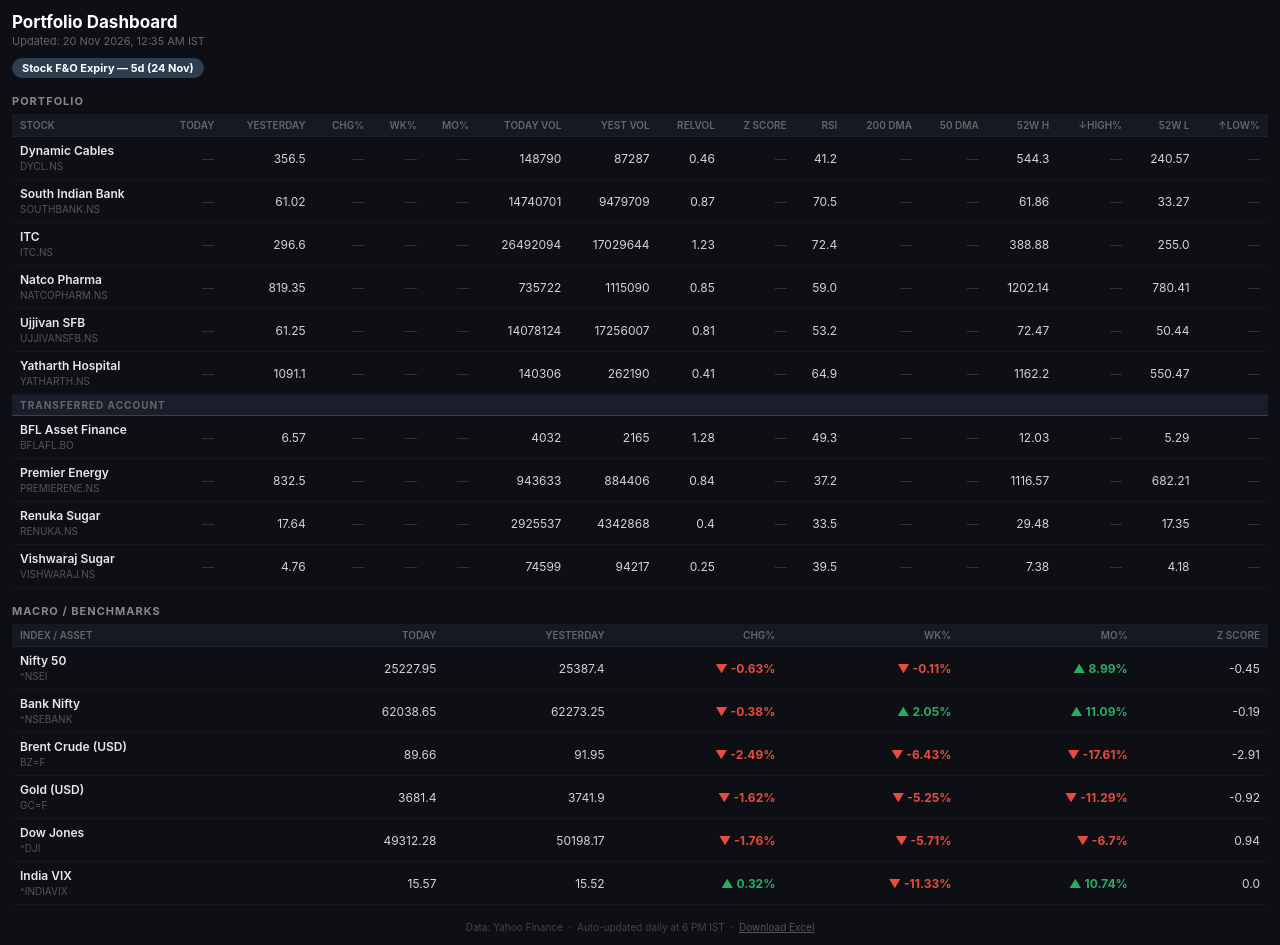
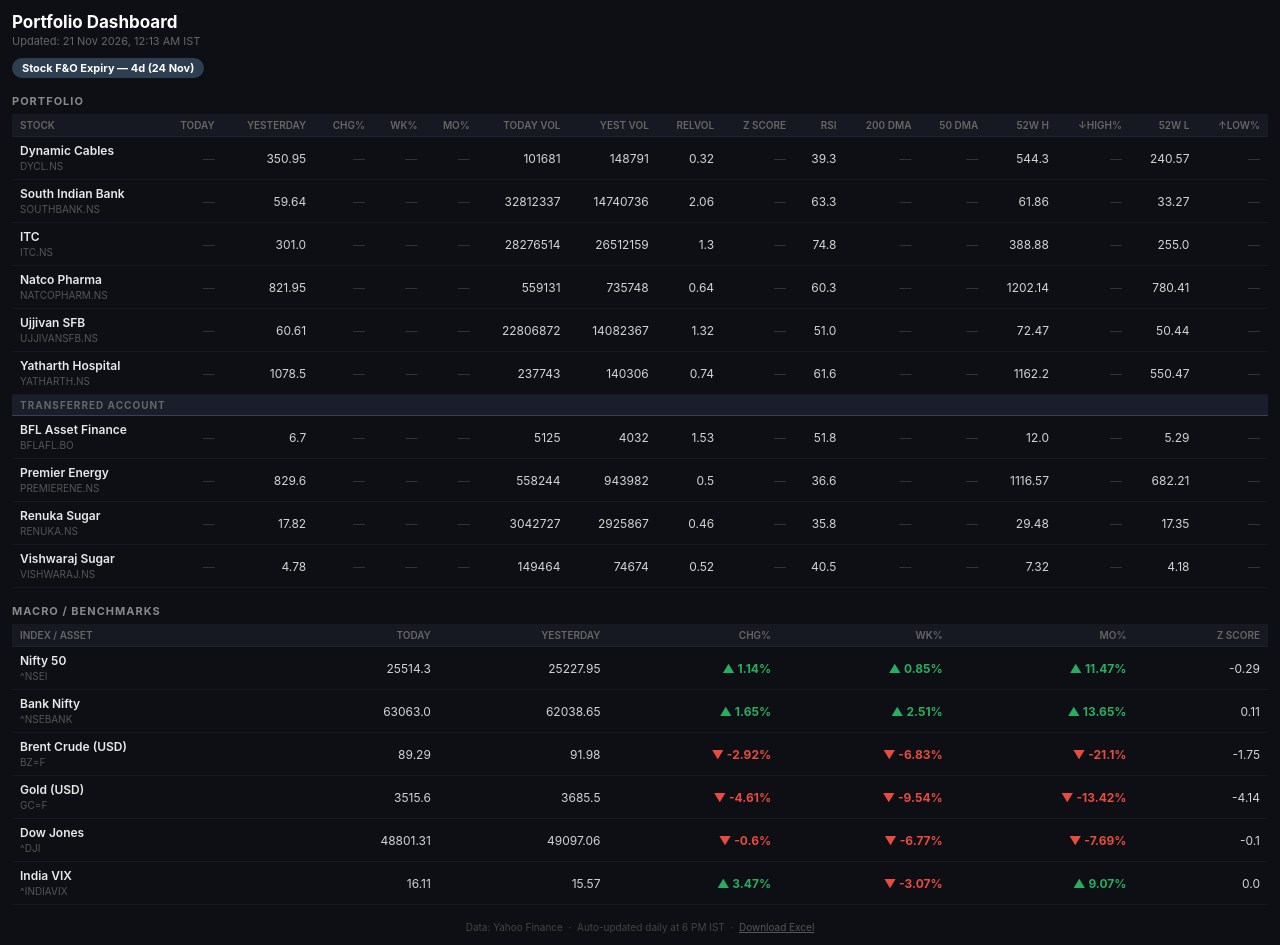
Before and after one commit to sams3011/portfolio-tracker, a plain HTML site: page docs/dashboard.html in a window 1280 px wide. Drawn offline with Linux system fonts and the light colour scheme.

Commit message:
chore: daily portfolio update 2026-11-20 [skip ci]

```diff
--- a/docs/dashboard.html
+++ b/docs/dashboard.html
@@ -39,9 +39,9 @@
 </head>
 <body>
   <h1>Portfolio Dashboard</h1>
-  <div class="sub">Updated: 20 Nov 2026, 12:35 AM IST</div>
+  <div class="sub">Updated: 21 Nov 2026, 12:13 AM IST</div>
 
-  <div class="expiry-bar"><span class="badge" style="background:#2c3e50">Stock F&O Expiry — 5d (24 Nov)</span>
+  <div class="expiry-bar"><span class="badge" style="background:#2c3e50">Stock F&O Expiry — 4d (24 Nov)</span>
 </div>
 
   <div class="sec">Portfolio</div>
@@ -56,60 +56,60 @@
     <tbody>
         <tr>
           <td class="sname">Dynamic Cables<br><small>DYCL.NS</small></td>
-          <td class="na">—</td> <td>356.5</td> <td class="na">—</td>
+          <td class="na">—</td> <td>350.95</td> <td class="na">—</td>
           <td class="na">—</td> <td class="na">—</td>
-          <td>148790</td> <td>87287</td>
-          <td>0.46</td> <td class="na">—</td> <td>41.2</td>
+          <td>101681</td> <td>148791</td>
+          <td>0.32</td> <td class="na">—</td> <td>39.3</td>
           <td class="na">—</td> <td class="na">—</td>
           <td>544.3</td> <td class="na">—</td>
           <td>240.57</td> <td class="na">—</td>
         </tr>
         <tr>
           <td class="sname">South Indian Bank<br><small>SOUTHBANK.NS</small></td>
-          <td class="na">—</td> <td>61.02</td> <td class="na">—</td>
+          <td class="na">—</td> <td>59.64</td> <td class="na">—</td>
           <td class="na">—</td> <td class="na">—</td>
-          <td>14740701</td> <td>9479709</td>
-          <td>0.87</td> <td class="na">—</td> <td>70.5</td>
+          <td>32812337</td> <td>14740736</td>
+          <td>2.06</td> <td class="na">—</td> <td>63.3</td>
           <td class="na">—</td> <td class="na">—</td>
           <td>61.86</td> <td class="na">—</td>
           <td>33.27</td> <td class="na">—</td>
         </tr>
         <tr>
           <td class="sname">ITC<br><small>ITC.NS</small></td>
-          <td class="na">—</td> <td>296.6</td> <td class="na">—</td>
+          <td class="na">—</td> <td>301.0</td> <td class="na">—</td>
           <td class="na">—</td> <td class="na">—</td>
-          <td>26492094</td> <td>17029644</td>
-          <td>1.23</td> <td class="na">—</td> <td>72.4</td>
+          <td>28276514</td> <td>26512159</td>
+          <td>1.3</td> <td class="na">—</td> <td>74.8</td>
           <td class="na">—</td> <td class="na">—</td>
           <td>388.88</td> <td class="na">—</td>
           <td>255.0</td> <td class="na">—</td>
         </tr>
         <tr>
           <td class="sname">Natco Pharma<br><small>NATCOPHARM.NS</small></td>
-          <td class="na">—</td> <td>819.35</td> <td class="na">—</td>
+          <td class="na">—</td> <td>821.95</td> <td class="na">—</td>
           <td class="na">—</td> <td class="na">—</td>
-          <td>735722</td> <td>1115090</td>
-          <td>0.85</td> <td class="na">—</td> <td>59.0</td>
+          <td>559131</td> <td>735748</td>
+          <td>0.64</td> <td class="na">—</td> <td>60.3</td>
           <td class="na">—</td> <td class="na">—</td>
           <td>1202.14</td> <td class="na">—</td>
           <td>780.41</td> <td class="na">—</td>
         </tr>
         <tr>
           <td class="sname">Ujjivan SFB<br><small>UJJIVANSFB.NS</small></td>
-          <td class="na">—</td> <td>61.25</td> <td class="na">—</td>
+          <td class="na">—</td> <td>60.61</td> <td class="na">—</td>
           <td class="na">—</td> <td class="na">—</td>
-          <td>14078124</td> <td>17256007</td>
-          <td>0.81</td> <td class="na">—</td> <td>53.2</td>
+          <td>22806872</td> <td>14082367</td>
+          <td>1.32</td> <td class="na">—</td> <td>51.0</td>
           <td class="na">—</td> <td class="na">—</td>
           <td>72.47</td> <td class="na">—</td>
           <td>50.44</td> <td class="na">—</td>
         </tr>
         <tr>
           <td class="sname">Yatharth Hospital<br><small>YATHARTH.NS</small></td>
-          <td class="na">—</td> <td>1091.1</td> <td class="na">—</td>
+          <td class="na">—</td> <td>1078.5</td> <td class="na">—</td>
           <td class="na">—</td> <td class="na">—</td>
-          <td>140306</td> <td>262190</td>
-          <td>0.41</td> <td class="na">—</td> <td>64.9</td>
+          <td>237743</td> <td>140306</td>
+          <td>0.74</td> <td class="na">—</td> <td>61.6</td>
           <td class="na">—</td> <td class="na">—</td>
           <td>1162.2</td> <td class="na">—</td>
           <td>550.47</td> <td class="na">—</td>
@@ -119,42 +119,42 @@
         </tr>
         <tr>
           <td class="sname">BFL Asset Finance<br><small>BFLAFL.BO</small></td>
-          <td class="na">—</td> <td>6.57</td> <td class="na">—</td>
+          <td class="na">—</td> <td>6.7</td> <td class="na">—</td>
           <td class="na">—</td> <td class="na">—</td>
-          <td>4032</td> <td>2165</td>
-          <td>1.28</td> <td class="na">—</td> <td>49.3</td>
+          <td>5125</td> <td>4032</td>
+          <td>1.53</td> <td class="na">—</td> <td>51.8</td>
           <td class="na">—</td> <td class="na">—</td>
-          <td>12.03</td> <td class="na">—</td>
+          <td>12.0</td> <td class="na">—</td>
           <td>5.29</td> <td class="na">—</td>
         </tr>
         <tr>
           <td class="sname">Premier Energy<br><small>PREMIERENE.NS</small></td>
-          <td class="na">—</td> <td>832.5</td> <td class="na">—</td>
+          <td class="na">—</td> <td>829.6</td> <td class="na">—</td>
           <td class="na">—</td> <td class="na">—</td>
-          <td>943633</td> <td>884406</td>
-          <td>0.84</td> <td class="na">—</td> <td>37.2</td>
+          <td>558244</td> <td>943982</td>
+          <td>0.5</td> <td class="na">—</td> <td>36.6</td>
           <td class="na">—</td> <td class="na">—</td>
           <td>1116.57</td> <td class="na">—</td>
           <td>682.21</td> <td class="na">—</td>
         </tr>
         <tr>
           <td class="sname">Renuka Sugar<br><small>RENUKA.NS</small></td>
-          <td class="na">—</td> <td>17.64</td> <td class="na">—</td>
+          <td class="na">—</td> <td>17.82</td> <td class="na">—</td>
           <td class="na">—</td> <td class="na">—</td>
-          <td>2925537</td> <td>4342868</td>
-          <td>0.4</td> <td class="na">—</td> <td>33.5</td>
+          <td>3042727</td> <td>2925867</td>
+          <td>0.46</td> <td class="na">—</td> <td>35.8</td>
           <td class="na">—</td> <td class="na">—</td>
           <td>29.48</td> <td class="na">—</td>
           <td>17.35</td> <td class="na">—</td>
         </tr>
         <tr>
           <td class="sname">Vishwaraj Sugar<br><small>VISHWARAJ.NS</small></td>
-          <td class="na">—</td> <td>4.76</td> <td class="na">—</td>
+          <td class="na">—</td> <td>4.78</td> <td class="na">—</td>
           <td class="na">—</td> <td class="na">—</td>
-          <td>74599</td> <td>94217</td>
-          <td>0.25</td> <td class="na">—</td> <td>39.5</td>
+          <td>149464</td> <td>74674</td>
+          <td>0.52</td> <td class="na">—</td> <td>40.5</td>
           <td class="na">—</td> <td class="na">—</td>
-          <td>7.38</td> <td class="na">—</td>
+          <td>7.32</td> <td class="na">—</td>
           <td>4.18</td> <td class="na">—</td>
         </tr></tbody>
   </table></div>
@@ -168,38 +168,38 @@
     <tbody>
         <tr>
           <td class="sname">Nifty 50<br><small>^NSEI</small></td>
-          <td>25227.95</td> <td>25387.4</td> <td class="neg">▼&nbsp;-0.63%</td>
-          <td class="neg">▼&nbsp;-0.11%</td> <td class="pos">▲&nbsp;8.99%</td>
-          <td>-0.45</td>
+          <td>25514.3</td> <td>25227.95</td> <td class="pos">▲&nbsp;1.14%</td>
+          <td class="pos">▲&nbsp;0.85%</td> <td class="pos">▲&nbsp;11.47%</td>
+          <td>-0.29</td>
         </tr>
         <tr>
           <td class="sname">Bank Nifty<br><small>^NSEBANK</small></td>
-          <td>62038.65</td> <td>62273.25</td> <td class="neg">▼&nbsp;-0.38%</td>
-          <td class="pos">▲&nbsp;2.05%</td> <td class="pos">▲&nbsp;11.09%</td>
-          <td>-0.19</td>
+          <td>63063.0</td> <td>62038.65</td> <td class="pos">▲&nbsp;1.65%</td>
+          <td class="pos">▲&nbsp;2.51%</td> <td class="pos">▲&nbsp;13.65%</td>
+          <td>0.11</td>
         </tr>
         <tr>
           <td class="sname">Brent Crude (USD)<br><small>BZ=F</small></td>
-          <td>89.66</td> <td>91.95</td> <td class="neg">▼&nbsp;-2.49%</td>
-          <td class="neg">▼&nbsp;-6.43%</td> <td class="neg">▼&nbsp;-17.61%</td>
-          <td>-2.91</td>
+          <td>89.29</td> <td>91.98</td> <td class="neg">▼&nbsp;-2.92%</td>
+          <td class="neg">▼&nbsp;-6.83%</td> <td class="neg">▼&nbsp;-21.1%</td>
+          <td>-1.75</td>
         </tr>
         <tr>
           <td class="sname">Gold (USD)<br><small>GC=F</small></td>
-          <td>3681.4</td> <td>3741.9</td> <td class="neg">▼&nbsp;-1.62%</td>
-          <td class="neg">▼&nbsp;-5.25%</td> <td class="neg">▼&nbsp;-11.29%</td>
-          <td>-0.92</td>
+          <td>3515.6</td> <td>3685.5</td> <td class="neg">▼&nbsp;-4.61%</td>
+          <td class="neg">▼&nbsp;-9.54%</td> <td class="neg">▼&nbsp;-13.42%</td>
+          <td>-4.14</td>
         </tr>
         <tr>
           <td class="sname">Dow Jones<br><small>^DJI</small></td>
-          <td>49312.28</td> <td>50198.17</td> <td class="neg">▼&nbsp;-1.76%</td>
-          <td class="neg">▼&nbsp;-5.71%</td> <td class="neg">▼&nbsp;-6.7%</td>
-          <td>0.94</td>
+          <td>48801.31</td> <td>49097.06</td> <td class="neg">▼&nbsp;-0.6%</td>
+          <td class="neg">▼&nbsp;-6.77%</td> <td class="neg">▼&nbsp;-7.69%</td>
+          <td>-0.1</td>
         </tr>
         <tr>
           <td class="sname">India VIX<br><small>^INDIAVIX</small></td>
-          <td>15.57</td> <td>15.52</td> <td class="pos">▲&nbsp;0.32%</td>
-          <td class="neg">▼&nbsp;-11.33%</td> <td class="pos">▲&nbsp;10.74%</td>
+          <td>16.11</td> <td>15.57</td> <td class="pos">▲&nbsp;3.47%</td>
+          <td class="neg">▼&nbsp;-3.07%</td> <td class="pos">▲&nbsp;9.07%</td>
           <td>0.0</td>
         </tr></tbody>
   </table></div>
```
Also changed, not shown: 1 other file.
